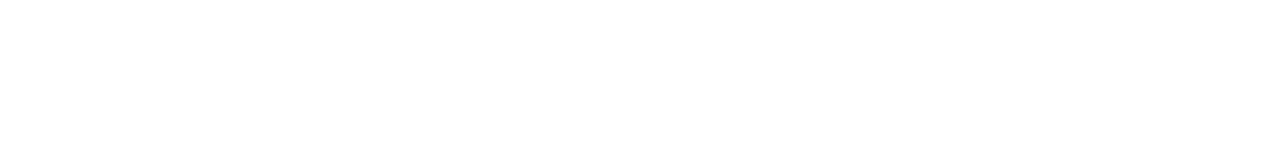
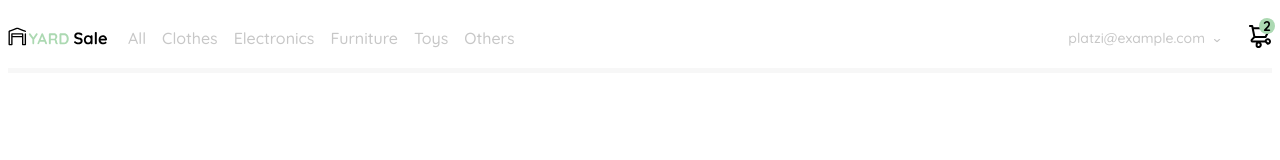
Before and after one commit to hgutierrez1/Yard-sale-page-practica, a plain HTML site: page index.html in a window 1280 px wide. Drawn offline with Linux system fonts and the light colour scheme.

Commit message:
added assets,styles sheet and stablished the base

```diff
--- a/index.html
+++ b/index.html
@@ -7,21 +7,35 @@
     <link rel="preconnect" href="https://fonts.googleapis.com">
     <link rel="preconnect" href="https://fonts.gstatic.com" crossorigin>
     <link href="https://fonts.googleapis.com/css2?family=Quicksand:wght@300;500;700&display=swap" rel="stylesheet">
+    <link rel="stylesheet" href="./styles.css">
     <title>Document</title>
-    <style>
-        :root {
-            --very-light-pink:#C7C7C7;
-            --white:#ffffff;
-            --hospital-green:#ACD9B2;
-            --text-input-field:#F7F7F7;
-            --black:#000000
-        }
-        body{
-            font-family: 'Quicksand', sans-serif;
-        }
-    </style>
 </head>
 <body>
-
+    <nav>
+        <img src="/assets/icons/icon_menu.svg" alt="menu-icon" class="menu-icon">
+        <div class="navbar-left">
+            <img src="./assets/logos/logo_yard_sale.svg" alt="logo" class="logo">
+            <ul>
+                <li><a href="/">All</a></li>
+                <li><a href="/">Clothes</a></li>
+                <li><a href="/">Electronics</a></li>
+                <li><a href="/">Furniture</a></li>
+                <li><a href="/">Toys</a></li>
+                <li><a href="/">Others</a></li>
+            </ul>
+        </div>
+        <div class="navbar-right">
+            <ul>
+                <li class="navabar-email">platzi@example.com</li>
+                <li class="arrowdown">
+                    <img src="./assets/icons/flechita.svg" alt="arrow">
+                </li>
+                <li class="navbar-shopping-cart">
+                    <img src="./assets/icons/icon_shopping_cart.svg" alt="shopping-cart">
+                    <div>2</div>
+                </li>
+            </ul>
+        </div>
+    </nav>
 </body>
 </html>
--- /dev/null
+++ b/styles.css
@@ -0,0 +1,99 @@
+:root {
+    --very-light-pink:#C7C7C7;
+    --white:#ffffff;
+    --hospital-green:#ACD9B2;
+    --text-input-field:#F7F7F7;
+    --black:#000000;
+    --sm:14px;
+    --md:16px;
+    --lg:18px
+}
+body{
+    font-family: 'Quicksand', sans-serif;
+}
+nav{
+    display: flex;
+    width: 100%;
+    justify-content: space-between;
+    padding: 0,24px;
+    border-bottom: 5px solid var(--text-input-field);
+}
+.menu-icon{
+    display: none;
+}
+.logo{
+    width: 100px;
+}
+.navbar-left{
+    display: flex;
+}
+.navabar-email{
+    color: var(--very-light-pink);
+    font-size: var(--sm);
+    margin-right: 10px;
+}
+.navbar-left ul,.navbar-right ul{
+    list-style: none;
+    padding: 0;
+    margin: 0;
+    display: flex;
+    align-items: center;
+    height: 60px;
+
+}
+.navbar-left ul {
+    margin-left: 12px;
+}
+.navbar-left ul li a,.navbar-right ul li a{
+    text-decoration: none;
+    color: var(--very-light-pink);
+    border: var(--white);
+    padding: 8px;
+    border-radius: 8px;
+
+}
+.navbar-left a:hover,.navbar-right a:hover{
+    text-decoration: none;
+    color: var(--hospital-green);
+    border: 1px solid var(--hospital-green);
+}
+.navbar-shopping-cart{
+    position: relative;
+}
+.navbar-shopping-cart div{
+    width: 16px;
+    height: 16px;
+    background: var(--hospital-green);
+    border-radius: 50%;
+    font-size: var(--sm);
+    font-weight: bold;
+    position: absolute;
+    top:-6px;
+    right:-3px;
+    display:flex;
+    justify-content: center;
+    align-items: center;
+}
+.navbar-right .arrowdown{
+    transform:rotate(90deg);
+    margin-right: 24px;
+    padding-left: 5px;
+}
+.navbar-right .arrowdown img{
+    width: 4px;
+}
+
+@media(max-width:640px){
+    .menu-icon{
+        display: block;
+    }
+    .navbar-left ul{
+        display: none;
+    }
+    .navabar-email{
+        display: none;
+    }
+    .arrowdown{
+        display: none;
+    }
+}
```
Also changed, not shown: assets/icons/bt_add_to_cart.svg (added), assets/icons/bt_added_to_cart.svg (added), assets/icons/email.svg (added), assets/icons/flechita.svg (added), assets/icons/icon_close.png (added), assets/icons/icon_menu.svg (added), assets/icons/icon_shopping_cart.svg (added), assets/icons/icon_shopping_cart_notification.svg (added), assets/logos/favicon_bota_fora.svg (added), assets/logos/favicon_yard_sale.svg (added), assets/logos/logo_bota_fora.svg (added), assets/logos/logo_yard_sale.svg (added).
